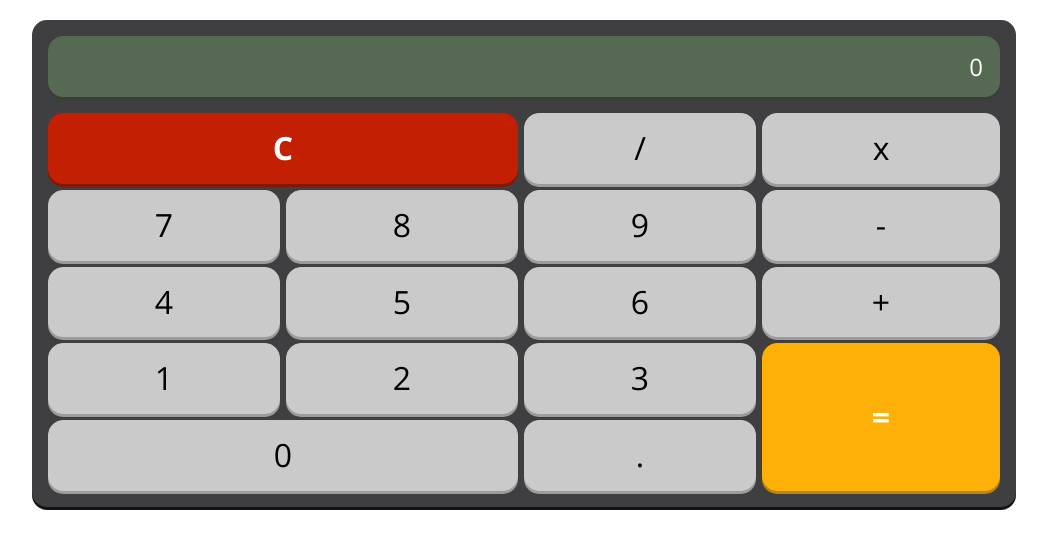
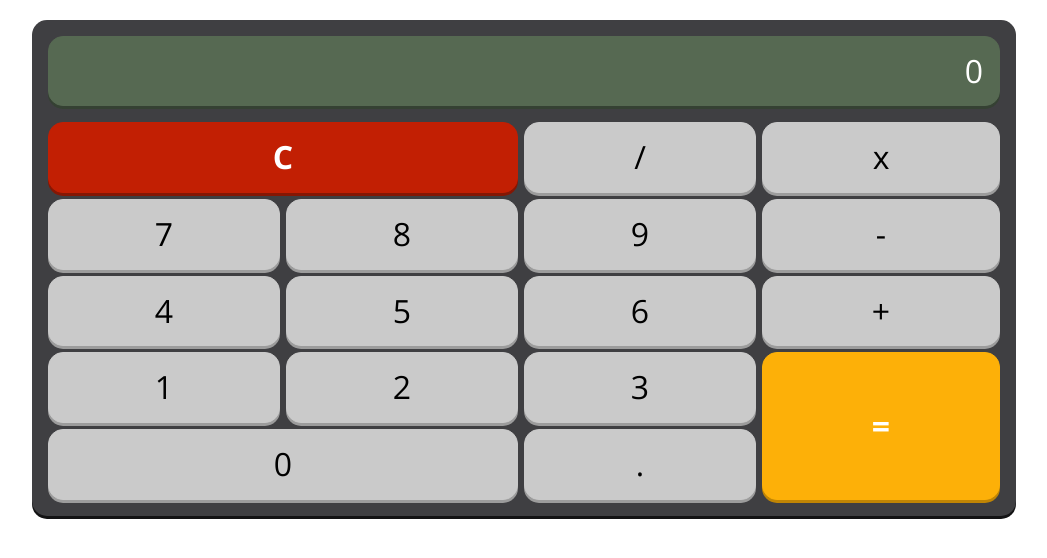
Before and after one commit to DawidBal/Calculator, a plain HTML site: page index.html in a window 1280 px wide. Shown: the whole page, without its empty margins (116-1163 px from the left). Drawn offline with nearby package versions, Linux system fonts and the light colour scheme.

Commit message:
Add bigger font size for display

```diff
--- a/css/style.css
+++ b/css/style.css
@@ -79,10 +79,10 @@ body {
 }
 
 .calculator__display {
-  font-size: 1.5rem;
+  font-size: 2rem;
   padding: 1rem;
   margin: 1rem;
-  height: 61px;
+  height: 70px;
 
   background: var(--green);
   border: 1px solid var(--green);
```
